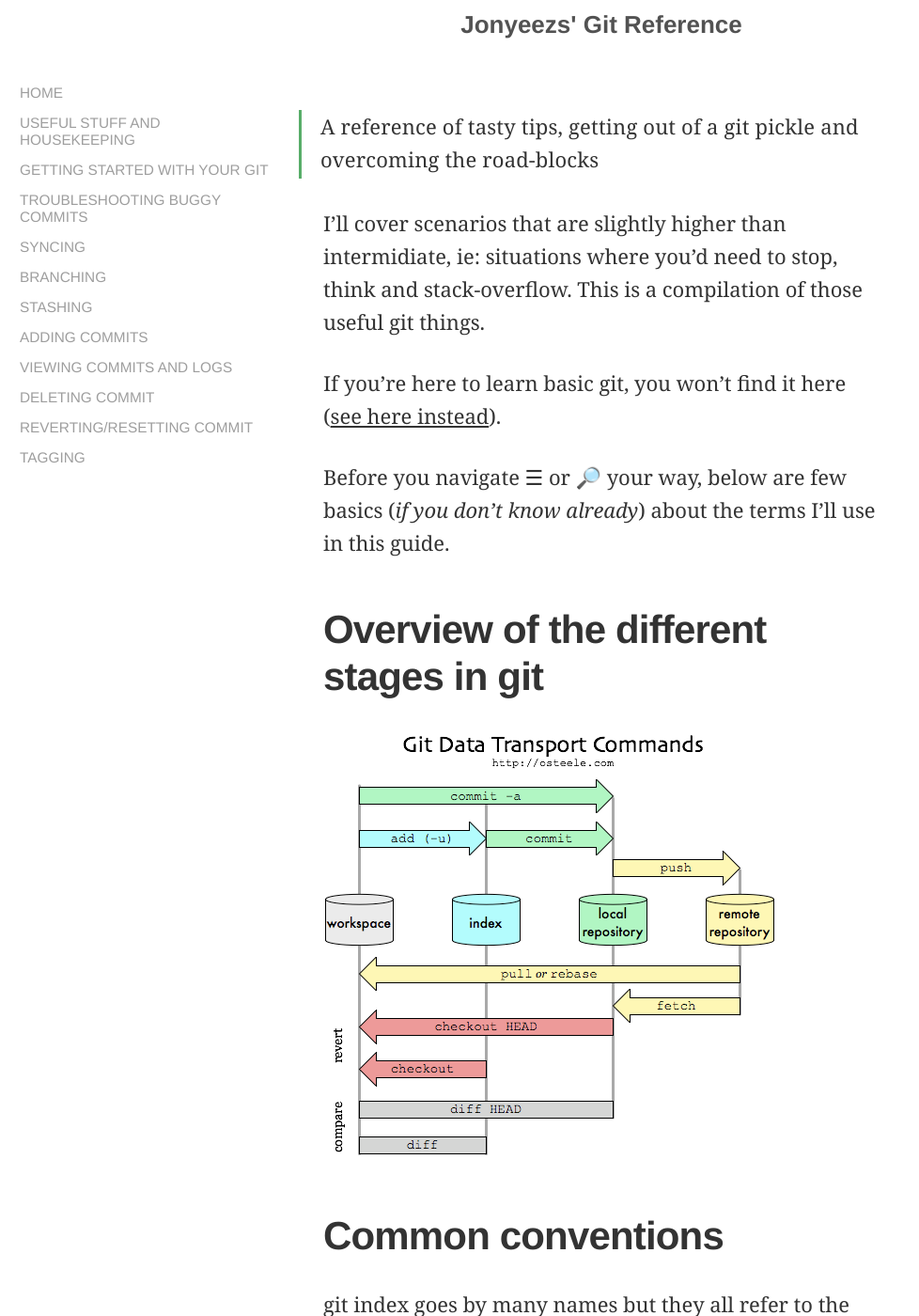
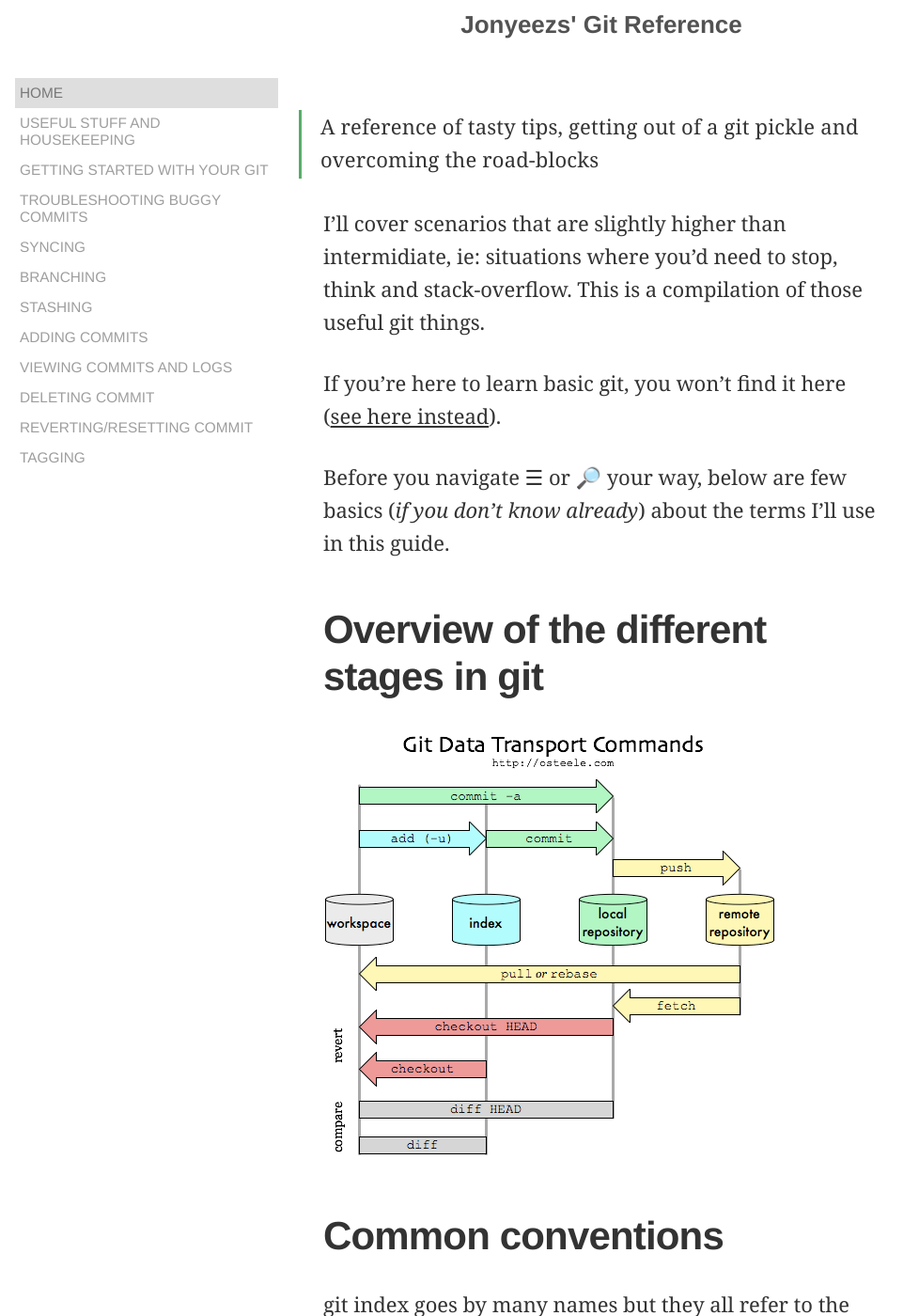
Before and after one commit to jonyeezs/gitreference, a Jekyll site: the page built from index.html, in a window 1280 px wide and 1400 px high. Shown: the whole window at 94% size, without its empty margins (0-978 px from the left). Built offline with Jekyll 4.4.1, drawn with Linux system fonts in a browser that asks for light colours.

Commit message:
:lipstick: Highlight current page
was broken but fixed and improved

```diff
--- a/_includes/sidebar.html
+++ b/_includes/sidebar.html
@@ -3,7 +3,7 @@
         <ul class="non-decorated-list">
             {% assign sorted_pages = site.html_pages | sort:"order" %}
             {% for entry in sorted_pages %}
-                {% if entry.url == current_page %},
+                {% if entry.url == page.url %}
                     {% assign current = 'current' %}
                     {% else %}
                     {% assign current = null %}
@@ -11,7 +11,7 @@
                     <li class="{{ current }}">
                         <a href="{{ site.baseurl }}{{ entry.url }}" title="{{ entry.excerpt }}" class="link-decoration-none">
                             <div class="list-item-container">
-                                <span class="text-content">
+                                <span class="text-content {{ current }}">
                                     {{ entry.title | default: "Home" }}</span>
                             </div>
                         </a>
--- a/stylesheets/sidebar.scss
+++ b/stylesheets/sidebar.scss
@@ -54,13 +54,18 @@ ul.non-decorated-list {
 
     & > li {
         background-color: #fff;
-        transition: background 0.5s linear;
+        transition: background 1s ease-out;
     }
 
     & > li:hover {
         background-color: lighten($grey, 20%);
     }
+
+    & > li.current {
+        background-color: lighten($grey, 10%)!important;
+    }
 }
+
 
 .list-item-container {
     padding: 7px 5px;
@@ -75,4 +80,8 @@ ul.non-decorated-list {
     color: darken($grey, 15%);
     text-align: left;
     text-transform: uppercase;
+
+    &.current {
+        color: darken($grey, 30%)!important;
+    }
 }
```
